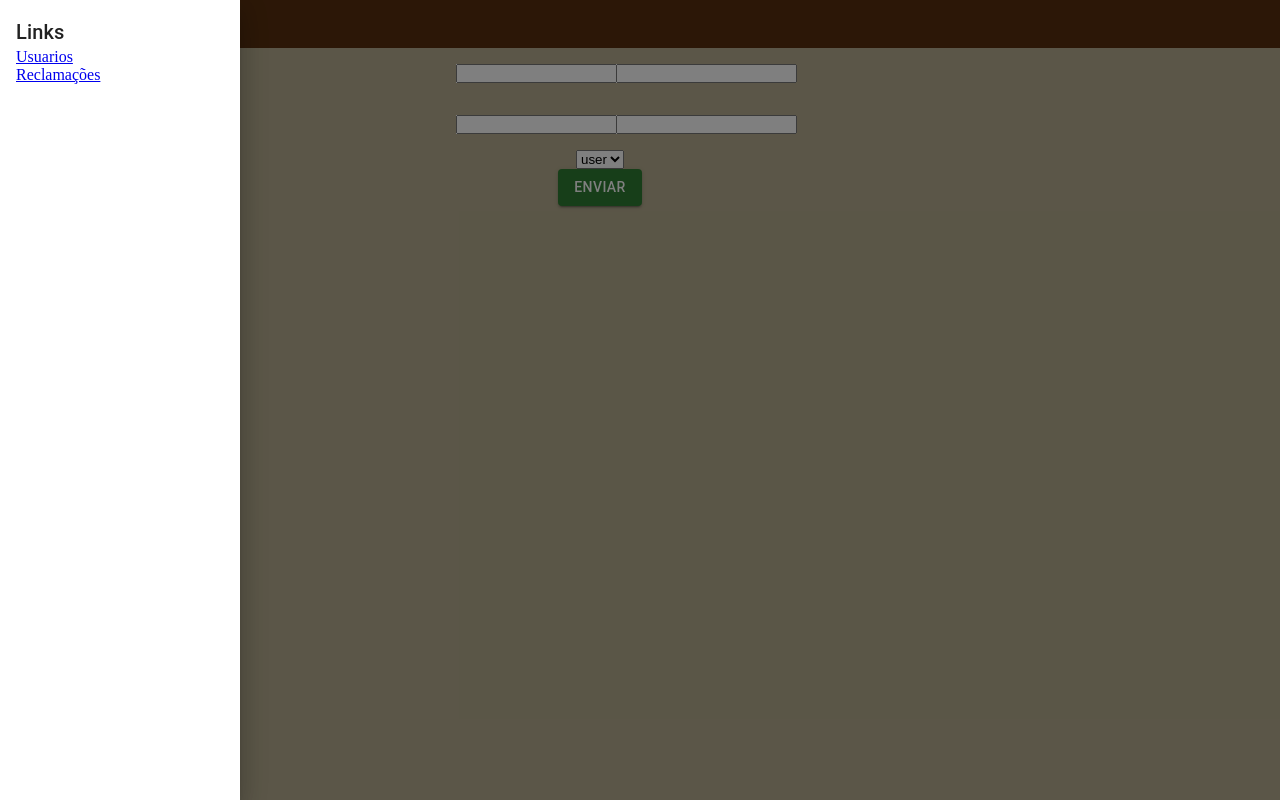
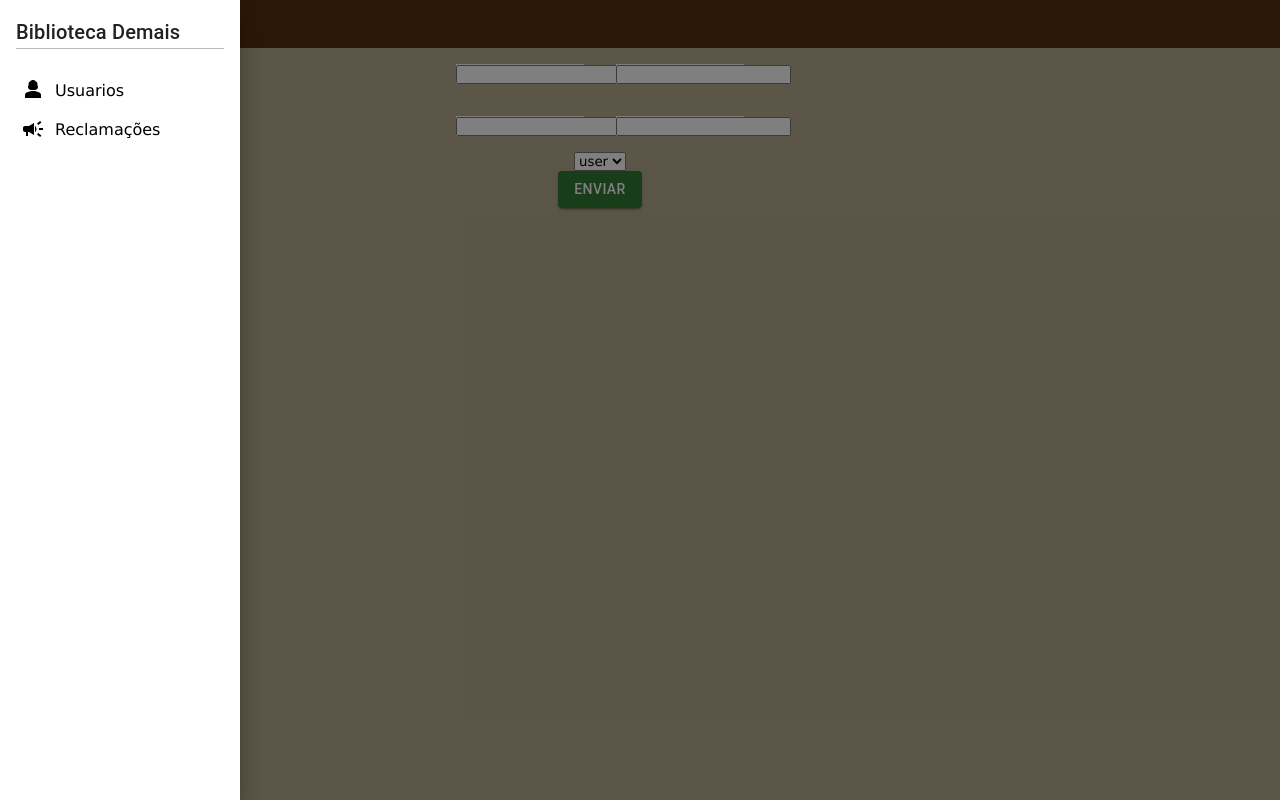
Before and after one commit to juan12331/Sistema_Biblioteca, a React (Vite) app in the folder frontend/: page /Adm/Atualizar/1 in a window 1280 px wide. Both pictures are taken after a click on the button "logo". Built offline with nearby package versions, Linux system fonts and the light colour scheme; no server answers.

Commit message:
commit  08/07/2024

```diff
--- a/frontend/src/App.css
+++ b/frontend/src/App.css
@@ -2,4 +2,5 @@
   margin: 0;
   padding: 0;
   box-sizing: border-box;
+  font-family: Verdana, Geneva, Tahoma, sans-serif;
 }
--- a/frontend/src/components/Drawer.css
+++ b/frontend/src/components/Drawer.css
@@ -1,3 +1,28 @@
-.Title{
-    margin: 5rem;
+a{
+    padding: 5px;
+    text-decoration: none;
+    color: black;
+    margin-bottom: 5px;
+    border-radius: 7px;
+
+    display: flex;
+    align-items: center;
 }
+
+.links a .icon {
+    margin-right: 10px;
+}
+
+.title {
+    border-bottom: 1px solid #8f8f8f9f;
+}
+
+.links {
+    margin-top: 1.5rem;
+    display: flex;
+    flex-direction: column;
+}
+
+.links a:hover {
+    background-color: #b6b6b6;
+}
--- a/frontend/src/components/Drawer.jsx
+++ b/frontend/src/components/Drawer.jsx
@@ -3,6 +3,9 @@ import { Typography } from "@mui/material";
 import { Box } from "@mui/material";
 import { IconButton } from "@mui/material";
 import MenuIcon from '@mui/icons-material/Menu';
+import Person3Icon from '@mui/icons-material/Person3';
+import './Drawer.css'
+import CampaignIcon from '@mui/icons-material/Campaign';
 
 
 import React from 'react'
@@ -19,13 +22,15 @@ const Sidebar = () => {
     <>
 
       <IconButton size='large' edge='start' color='inherit' aria-label='logo' onClick={() => setDrawerOpen(true)}>
-        <MenuIcon l={2}/>
+        <MenuIcon l={2} />
       </IconButton>
       <Drawer anchor="left" open={isDrawerOpen} onClose={() => setDrawerOpen(false)}>
         <Box p={2} width='15rem' textAling='centter' role='presentation' >
-            <Typography variant='h6' component='div' >Links</Typography>
-            <Typography variant='ol' component='div' b={1}><a href="/Adm/Users">Usuarios</a></Typography>
-            <Typography variant='ol' component='div' ><a href="/Adm/Reclamacoes">Reclamações</a></Typography>
+          <Typography variant='h6' component='div' className="title" >Biblioteca Demais</Typography>
+          <div className="links">
+            <a href="/Adm/Users" ><Person3Icon className="icon" /> Usuarios</a>
+            <a href="/Adm/Reclamacoes" > <CampaignIcon className="icon" /> Reclamações</a>
+          </div>
         </Box>
       </Drawer>
     </>
--- a/frontend/src/pages/adm/update_uers/update.jsx
+++ b/frontend/src/pages/adm/update_uers/update.jsx
@@ -64,8 +64,8 @@ function Atualizar(){
     showError('senha precisa no minimo de 8 caracteres')
     return
   }
-  console.log(cpf, nome, email, senha, telefone, papel)
-  updateUser(cpf, nome, email, senha, telefone, papel)
+  console.log(cpf, nome, email, senha, papel, telefone)
+  updateUser(cpf, nome, email, senha, papel, telefone)
   // Voltar()
 }
 
--- a/frontend/src/services/APIservice.js
+++ b/frontend/src/services/APIservice.js
@@ -28,8 +28,9 @@ export async function deleteUser(cpf) {
 }
 
 export async function updateUser(cpf, nome, email, senha, papel, telefone) {
-    const response = await http.put(`/usuarios/${cpf}`, {nome: nome, email: email, senha, papel, telefone})
-    return
+    console.log(cpf, nome, email, senha, papel, telefone);
+    const response = await http.put(`/usuarios/${cpf}`, { nome: nome, email: email, senha: senha, papel: papel, telefone: telefone})
+    return console.log(response.data);
 }
 
 
```
Also changed, not shown: 1 other file (tests, documents, lock files or other folders). Lines whose indentation alone changed are shown as unchanged.
